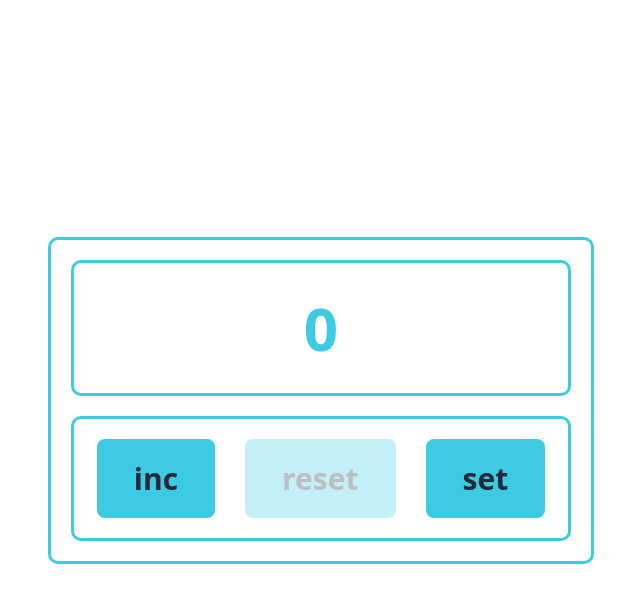
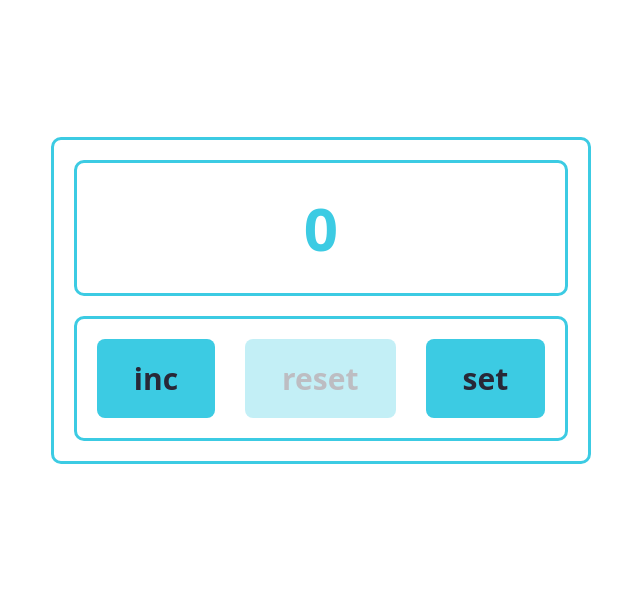
Before and after one commit to maxsotnikov/counter, a React (Vite) app: page / in a window 1280 px wide. Shown: the top 602 px of the page, without its empty margins (319-959 px from the left). Built offline with nearby package versions, Linux system fonts and the light colour scheme.

Commit message:
counter v2.0

```diff
--- a/src/App.css
+++ b/src/App.css
@@ -1,6 +1,13 @@
 #root {
-  max-width: 1280px;
+  /*max-width: 1280px;*/
   margin: 0 auto;
   padding: 2rem;
   text-align: center;
 }
+
+.container {
+  display: flex;
+  flex-direction: column;
+  align-items: center;
+  gap: 200px;
+}
--- a/src/App.tsx
+++ b/src/App.tsx
@@ -1,11 +1,13 @@
 import './App.css'
-import {Counter} from "./components/Counter/Counter.tsx";
+import {UniversalCounter} from "./components/UniversalCounter/UniversalCounter.tsx";
+import {SimpleCounter} from './components/SimpleCounter/SimpleCounter.tsx';
 
 function App() {
   return (
-    <>
-      <Counter />
-    </>
+    <div className={'container'}>
+      <UniversalCounter />
+      <SimpleCounter />
+    </div>
   )
 }
 
--- a/src/components/Button/Button.css
+++ b/src/components/Button/Button.css
@@ -4,7 +4,7 @@
   gap: 30px;
   border: inherit;
   border-radius: inherit;
-  padding: 20px 0;
+  padding: 20px 20px;
 }
 
 .button {
--- a/src/components/Button/Button.tsx
+++ b/src/components/Button/Button.tsx
@@ -1,6 +1,6 @@
 import './Button.css'
 
-type ButtonPropsType = {
+export type ButtonPropsType = {
   title: string,
   onClick: () => void,
   disabled: boolean,
--- a/src/components/Button/ButtonsContainer.tsx
+++ b/src/components/ButtonsContainer/ButtonsContainer.tsx
@@ -1,5 +1,5 @@
-import {Button} from "./Button.tsx";
-import './Button.css'
+import {Button} from "../Button/Button.tsx";
+import '../Button/Button.css'
 import type {DisplayModePropsType} from "../Display/Display.tsx";
 
 type ButtonsContainerPropsType = {
--- a/src/components/Counter/Counter.css
+++ b/src/components/Counter.module.css
@@ -1,8 +1,7 @@
-.counter-container {
+.counterContainer {
   border: 3px solid #3ccbe3;
   border-radius: 10px;
   padding: 20px;
-  width: 500px;
   color: #282837;
   font-weight: bold;
   font-size: 30px;
--- a/src/components/Display/Display.tsx
+++ b/src/components/Display/Display.tsx
@@ -3,21 +3,21 @@ import type {ChangeEvent} from 'react';
 
 export type DisplayPropsType = {
   count: number
-  maxCount: number
-  minCount: number
-  maxError: boolean
-  minError: boolean
-  mode: DisplayModePropsType
-  onMaxChange: (value: number) => void
-  onMinChange: (value: number) => void
+  maxValue: number
+  minValue: number
+  maxError?: boolean
+  minError?: boolean
+  mode?: DisplayModePropsType
+  onMaxChange?: (value: number) => void
+  onMinChange?: (value: number) => void
 }
 
 export type DisplayModePropsType = 'settings' | 'counter'
 
 export const Display = ({
                           count,
-                          maxCount,
-                          minCount,
+                          maxValue,
+                          minValue,
                           maxError,
                           minError,
                           mode,
@@ -25,7 +25,7 @@ export const Display = ({
                           onMaxChange,
                         }: DisplayPropsType) => {
 
-  const counter = count === maxCount ? 'display max-count' : 'display'
+  const counter = count === maxValue ? 'display max-count' : 'display'
   const display = mode === 'counter' ? counter : 'display settings'
 
   const onMinChangeHandler = (e: ChangeEvent<HTMLInputElement>) => {
@@ -41,13 +41,13 @@ export const Display = ({
         <div className={'display settings'}>
           <label>max value: <input
             type={'number'}
-            value={maxCount}
+            value={maxValue}
             onChange={onMaxChangeHandler}
             className={maxError ? 'error' : ''}
           /></label>
           <label>min value: <input
             type={'number'}
-            value={minCount}
+            value={minValue}
             onChange={onMinChangeHandler}
             className={minError ? 'error' : ''}
           /></label>
--- a/src/components/Counter/Counter.tsx
+++ b/src/components/UniversalCounter/UniversalCounter.tsx
@@ -1,12 +1,12 @@
 import {useEffect, useState} from "react";
-import './Counter.css'
+import s from '../Counter.module.css'
 import {
   Display,
   type DisplayModePropsType,
 } from "../Display/Display.tsx";
-import {ButtonsContainer} from "../Button/ButtonsContainer.tsx";
+import {ButtonsContainer} from "../ButtonsContainer/ButtonsContainer.tsx";
 
-export const Counter = () => {
+export const UniversalCounter = () => {
 
   const [minValue, setMinValue] = useState<number>(0)
   const [maxValue, setMaxValue] = useState<number>(5)
@@ -48,7 +48,7 @@ export const Counter = () => {
   }
 
   useEffect(() => {
-    const savedData = localStorage.getItem("counterValue");
+    const savedData = localStorage.getItem("universalCounter");
     if(savedData) {
       const parsed = JSON.parse(savedData)
       if(typeof parsed === 'object') {
@@ -66,15 +66,15 @@ export const Counter = () => {
       minValue,
       maxValue,
     }
-    localStorage.setItem('counterValue', JSON.stringify(data))
+    localStorage.setItem('universalCounter', JSON.stringify(data))
   }, [count, minValue, maxValue])
 
   return (
-    <div className={'counter-container'}>
+    <div className={s.counterContainer}>
       <Display
         count={count}
-        maxCount={maxValue}
-        minCount={minValue}
+        maxValue={maxValue}
+        minValue={minValue}
         maxError={maxError}
         minError={minError}
         mode={displayMode}
```
Also changed, not shown: src/components/SetCounter/SetCounter.tsx (deleted, +0 -14 lines), src/components/SimpleCounter/SetCounter/SetCounter.tsx (added, +54 -0 lines).
